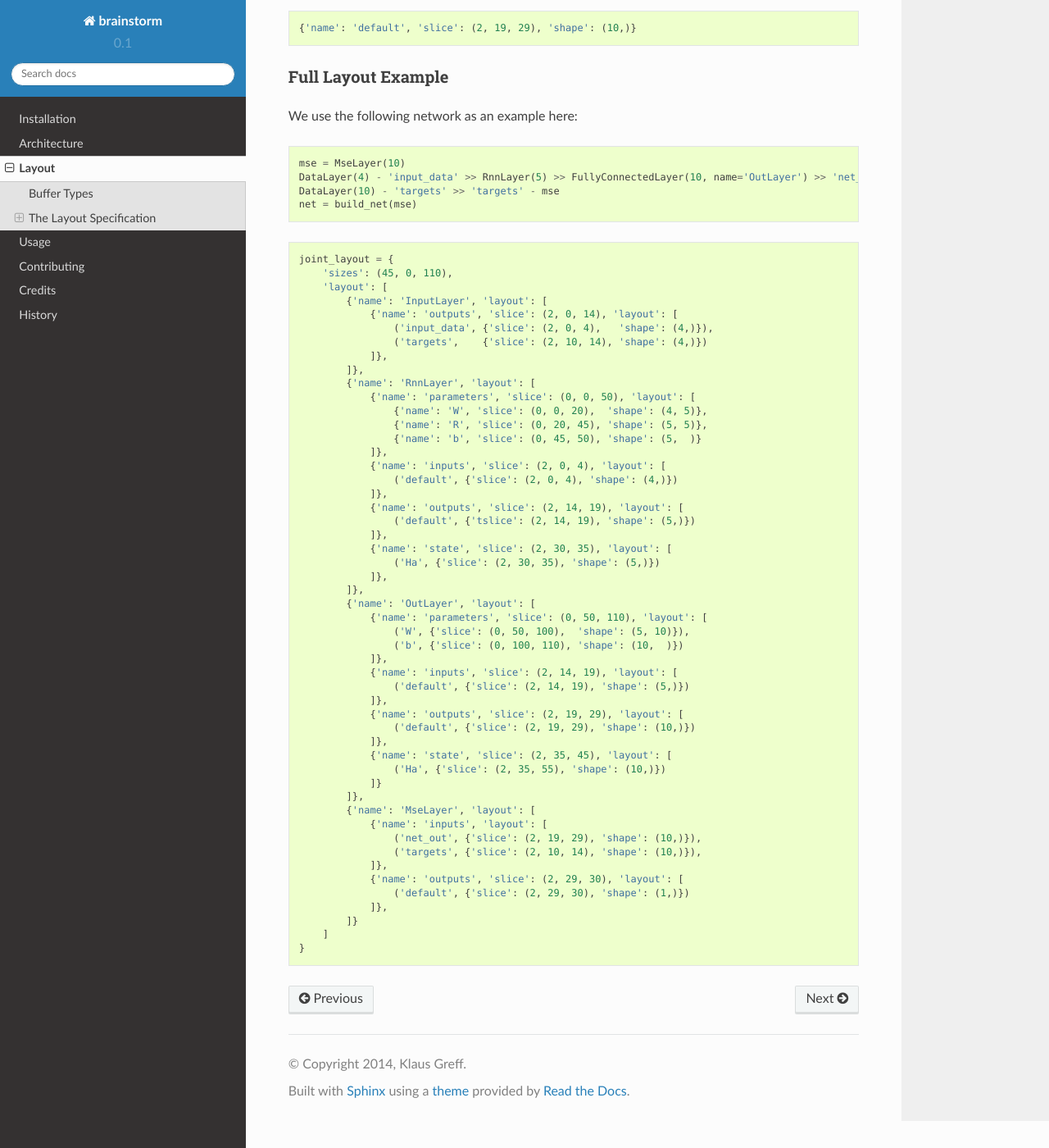
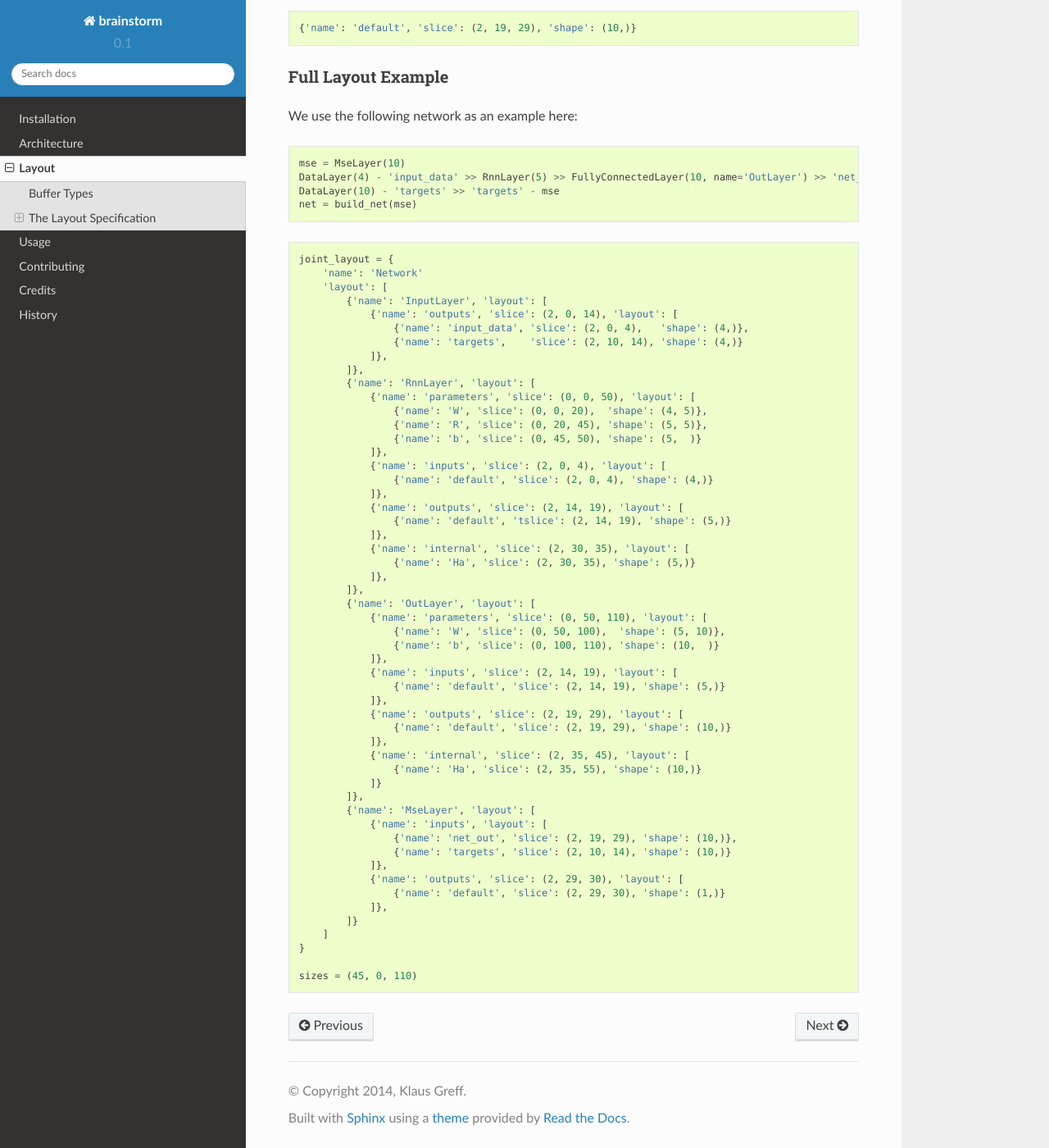
Before and after one commit to IDSIA/brainstorm, a Sphinx documentation site: the page built from docs/layout.rst, in a window 1280 px wide and 1400 px high, scrolled down 1741 px. Shown: the whole window at 82% size. Built offline with Sphinx 7.4.7 and the Read the Docs theme 2.0.0, drawn with Linux system fonts in a browser that asks for light colours.

Commit message:
fixed layout doc

```diff
--- a/docs/layout.rst
+++ b/docs/layout.rst
@@ -99,12 +99,12 @@ We use the following network as an example here:
 .. code-block:: python
 
     joint_layout = {
-        'sizes': (45, 0, 110),
+        'name': 'Network'
         'layout': [
             {'name': 'InputLayer', 'layout': [
                 {'name': 'outputs', 'slice': (2, 0, 14), 'layout': [
-                    ('input_data', {'slice': (2, 0, 4),   'shape': (4,)}),
-                    ('targets',    {'slice': (2, 10, 14), 'shape': (4,)})
+                    {'name': 'input_data', 'slice': (2, 0, 4),   'shape': (4,)},
+                    {'name': 'targets',    'slice': (2, 10, 14), 'shape': (4,)}
                 ]},
             ]},
             {'name': 'RnnLayer', 'layout': [
@@ -114,38 +114,40 @@ We use the following network as an example here:
                     {'name': 'b', 'slice': (0, 45, 50), 'shape': (5,  )}
                 ]},
                 {'name': 'inputs', 'slice': (2, 0, 4), 'layout': [
-                    ('default', {'slice': (2, 0, 4), 'shape': (4,)})
+                    {'name': 'default', 'slice': (2, 0, 4), 'shape': (4,)}
                 ]},
                 {'name': 'outputs', 'slice': (2, 14, 19), 'layout': [
-                    ('default', {'tslice': (2, 14, 19), 'shape': (5,)})
+                    {'name': 'default', 'tslice': (2, 14, 19), 'shape': (5,)}
                 ]},
-                {'name': 'state', 'slice': (2, 30, 35), 'layout': [
-                    ('Ha', {'slice': (2, 30, 35), 'shape': (5,)})
+                {'name': 'internal', 'slice': (2, 30, 35), 'layout': [
+                    {'name': 'Ha', 'slice': (2, 30, 35), 'shape': (5,)}
                 ]},
             ]},
             {'name': 'OutLayer', 'layout': [
                 {'name': 'parameters', 'slice': (0, 50, 110), 'layout': [
-                    ('W', {'slice': (0, 50, 100),  'shape': (5, 10)}),
-                    ('b', {'slice': (0, 100, 110), 'shape': (10,  )})
+                    {'name': 'W', 'slice': (0, 50, 100),  'shape': (5, 10)},
+                    {'name': 'b', 'slice': (0, 100, 110), 'shape': (10,  )}
                 ]},
                 {'name': 'inputs', 'slice': (2, 14, 19), 'layout': [
-                    ('default', {'slice': (2, 14, 19), 'shape': (5,)})
+                    {'name': 'default', 'slice': (2, 14, 19), 'shape': (5,)}
                 ]},
                 {'name': 'outputs', 'slice': (2, 19, 29), 'layout': [
-                    ('default', {'slice': (2, 19, 29), 'shape': (10,)})
+                    {'name': 'default', 'slice': (2, 19, 29), 'shape': (10,)}
                 ]},
-                {'name': 'state', 'slice': (2, 35, 45), 'layout': [
-                    ('Ha', {'slice': (2, 35, 55), 'shape': (10,)})
+                {'name': 'internal', 'slice': (2, 35, 45), 'layout': [
+                    {'name': 'Ha', 'slice': (2, 35, 55), 'shape': (10,)}
                 ]}
             ]},
             {'name': 'MseLayer', 'layout': [
                 {'name': 'inputs', 'layout': [
-                    ('net_out', {'slice': (2, 19, 29), 'shape': (10,)}),
-                    ('targets', {'slice': (2, 10, 14), 'shape': (10,)}),
+                    {'name': 'net_out', 'slice': (2, 19, 29), 'shape': (10,)},
+                    {'name': 'targets', 'slice': (2, 10, 14), 'shape': (10,)}
                 ]},
                 {'name': 'outputs', 'slice': (2, 29, 30), 'layout': [
-                    ('default', {'slice': (2, 29, 30), 'shape': (1,)})
+                    {'name': 'default', 'slice': (2, 29, 30), 'shape': (1,)}
                 ]},
             ]}
         ]
     }
+
+    sizes = (45, 0, 110)
```
